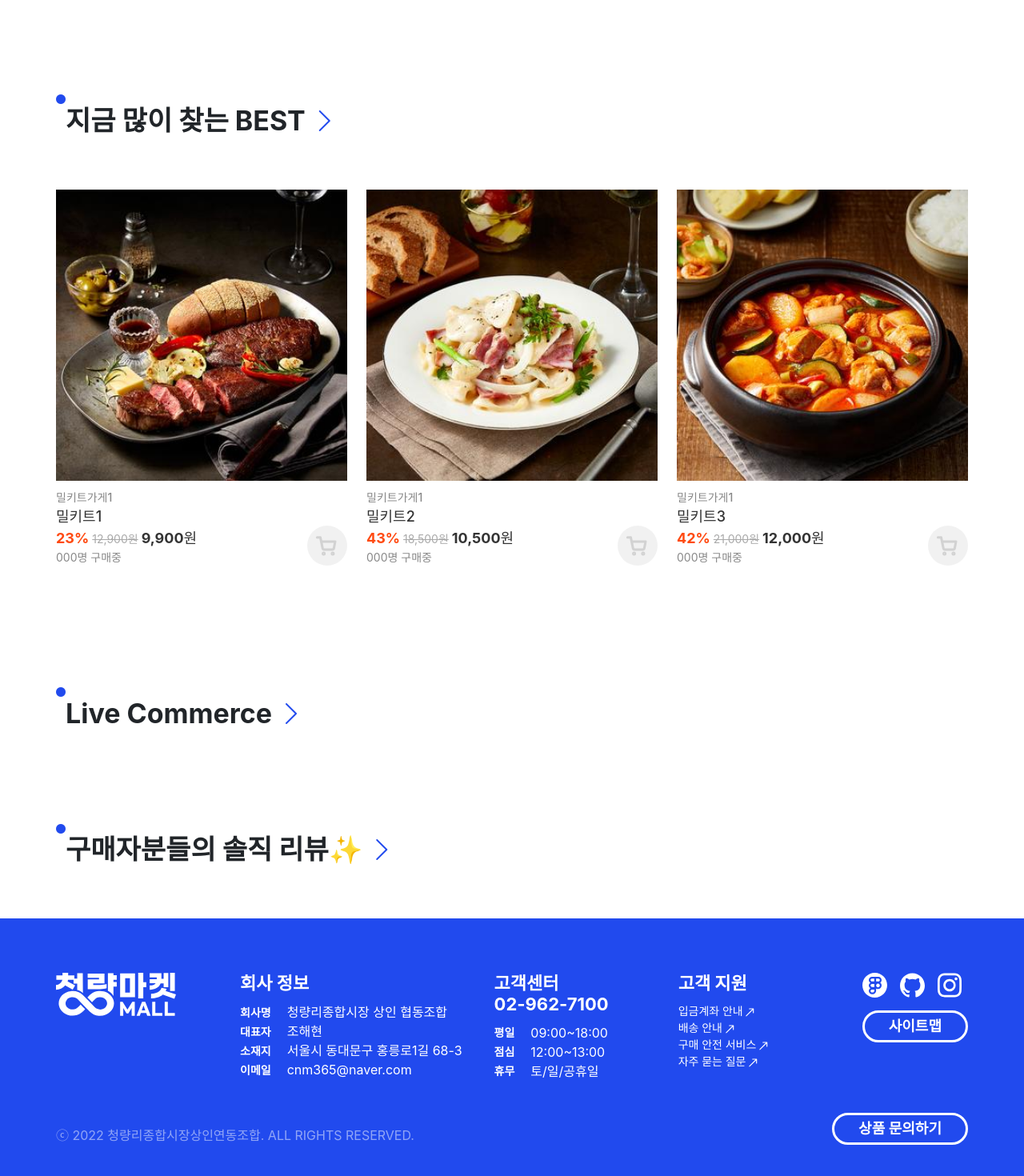
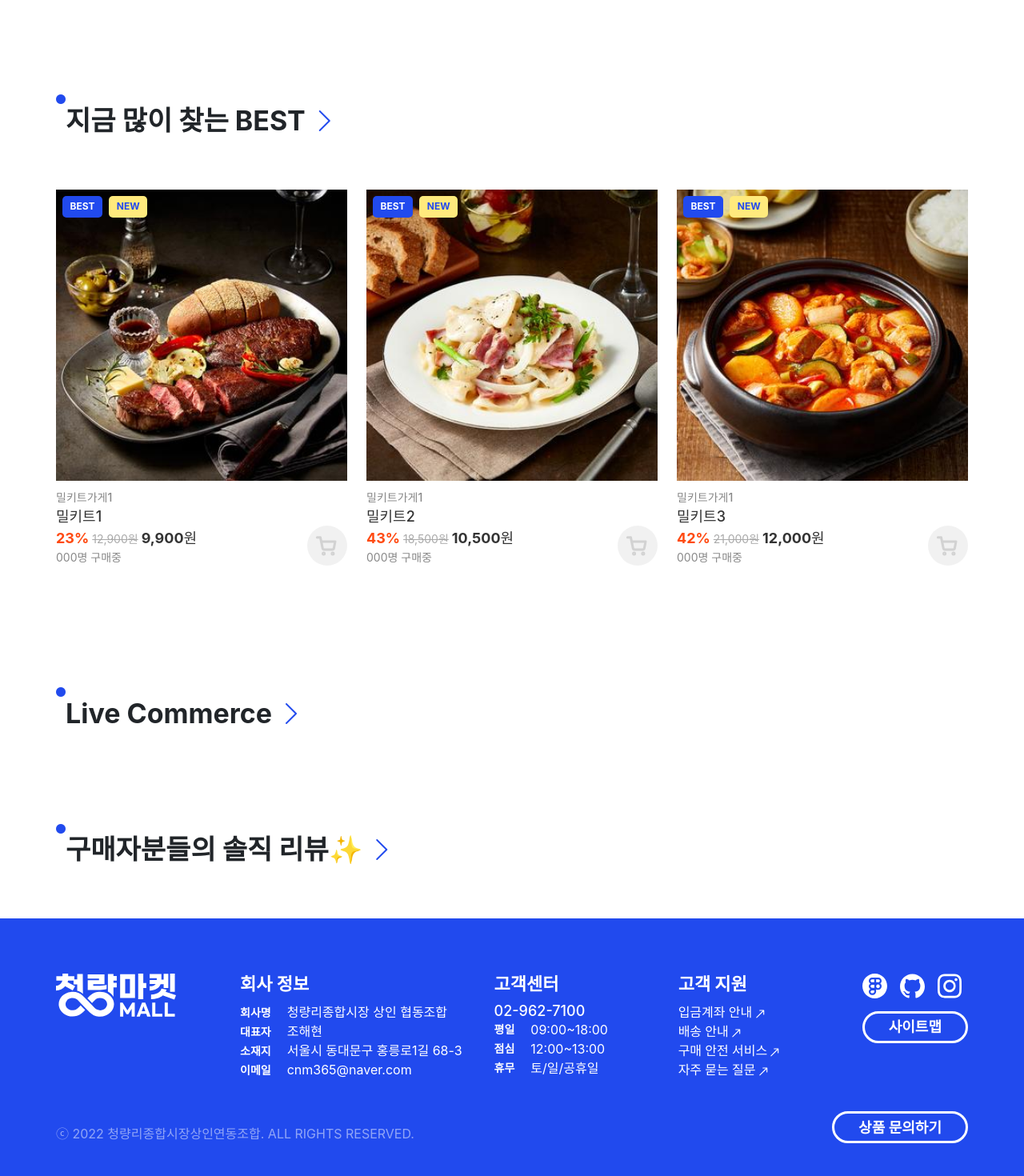
Before and after one commit to zzohae/reacttest3, a React (Create React App) app: page / in a window 1280 px wide. Shown: the part 1267-2737 px from the top of the page at 80% size. Built offline with nearby package versions, Linux system fonts and the light colour scheme.

Commit message:
productTag 추가, 푸터 수정

```diff
--- a/src/Category.js
+++ b/src/Category.js
@@ -11,7 +11,7 @@ export default function Category() {
   useEffect(() => {
     setFilteredProducts(
       cn
-        ? productData.filter((product) => product.category === cn)
+        ? productData.filter((product) => product.category == cn)
         : productData
     );
   }, [cn]);
--- a/src/Detail.js
+++ b/src/Detail.js
@@ -8,7 +8,7 @@ export default function Detail() {
   const formatNum = (num) => {
     return num.toLocaleString();
   };
-  const targetProduct = productData?.find((product) => product.id === id)
+  const targetProduct = productData?.find((product) => product.id == id)
 
   targetProduct.originprice = parseInt(targetProduct.originprice);
   targetProduct.saleprice = parseInt(targetProduct.saleprice);
--- a/src/db/products.json
+++ b/src/db/products.json
@@ -11,7 +11,7 @@
       "img": "mealKit_a001",
       "originprice": 12900,
       "saleprice": 9900,
-      "promobadge": "new",
+      "promobadge": ["best", "new"],
       "madefrom": "국내산",
       "stock": 50,
       "showpick": "T"
@@ -28,7 +28,7 @@
       "img": "mealKit_a002",
       "originprice": 18500,
       "saleprice": 10500,
-      "promobadge": "hot",
+      "promobadge": ["best", "new"],
       "madefrom": "국내산",
       "stock": 50,
       "showpick": "T"
@@ -45,7 +45,7 @@
       "img": "mealKit_a003",
       "originprice": 21000,
       "saleprice": 12000,
-      "promobadge": "new",
+      "promobadge": ["best", "new"],
       "madefrom": "국내산",
       "stock": 50,
       "showpick": "T"
@@ -62,7 +62,7 @@
       "img": "mealKit_b001",
       "originprice": 12900,
       "saleprice": 9900,
-      "promobadge": "",
+      "promobadge": [""],
       "madefrom": "국내산",
       "stock": 50,
       "showpick": "F"
@@ -79,7 +79,7 @@
       "img": "mealKit_b002",
       "originprice": 19200,
       "saleprice": 12500,
-      "promobadge": "",
+      "promobadge": [""],
       "madefrom": "국내산",
       "stock": 50,
       "showpick": "F"
@@ -96,7 +96,7 @@
       "img": "mealKit_c001",
       "originprice": 24800,
       "saleprice": 19900,
-      "promobadge": "",
+      "promobadge": [""],
       "madefrom": "국내산",
       "stock": 50,
       "showpick": "F"
@@ -113,7 +113,7 @@
       "img": "mealKit_d001",
       "originprice": 12900,
       "saleprice": 9900,
-      "promobadge": "",
+      "promobadge": [""],
       "madefrom": "국내산",
       "stock": 50,
       "showpick": "F"
@@ -130,7 +130,7 @@
       "img": "side_e001",
       "originprice": 3000,
       "saleprice": 2600,
-      "promobadge": "",
+      "promobadge": [""],
       "madefrom": "국내산",
       "stock": 50,
       "showpick": "T"
@@ -147,7 +147,7 @@
       "img": "side_e002",
       "originprice": 4000,
       "saleprice": 3000,
-      "promobadge": "new",
+      "promobadge": ["new"],
       "madefrom": "국내산",
       "stock": 50,
       "showpick": "F"
@@ -164,7 +164,7 @@
       "img": "side_f001",
       "originprice": 3000,
       "saleprice": 1500,
-      "promobadge": "",
+      "promobadge": [""],
       "madefrom": "국내산",
       "stock": 50,
       "showpick": "F"
@@ -181,7 +181,7 @@
       "img": "side_f002",
       "originprice": 5000,
       "saleprice": 4500,
-      "promobadge": "",
+      "promobadge": [""],
       "madefrom": "국내산",
       "stock": 50,
       "showpick": "F"
@@ -198,7 +198,7 @@
       "img": "side_f003",
       "originprice": 4000,
       "saleprice": 3000,
-      "promobadge": "",
+      "promobadge": [""],
       "madefrom": "국내산",
       "stock": 50,
       "showpick": "F"
@@ -215,7 +215,7 @@
       "img": "vegetables_g001",
       "originprice": 12000,
       "saleprice": 10800,
-      "promobadge": "",
+      "promobadge": [""],
       "madefrom": "국내산",
       "stock": 50,
       "showpick": "F"
@@ -232,7 +232,7 @@
       "img": "vegetables_h001",
       "originprice": 22000,
       "saleprice": 14000,
-      "promobadge": "",
+      "promobadge": [""],
       "madefrom": "국내산",
       "stock": 50,
       "showpick": "F"
@@ -249,7 +249,7 @@
       "img": "vegetables_i001",
       "originprice": 18000,
       "saleprice": 10000,
-      "promobadge": "",
+      "promobadge": [""],
       "madefrom": "국내산",
       "stock": 50,
       "showpick": "F"
@@ -266,7 +266,7 @@
       "img": "vegetables_i002",
       "originprice": 8000,
       "saleprice": 5800,
-      "promobadge": "",
+      "promobadge": [""],
       "madefrom": "국내산",
       "stock": 50,
       "showpick": "F"
@@ -283,7 +283,7 @@
       "img": "vegetables_i003",
       "originprice": 3000,
       "saleprice": 2000,
-      "promobadge": "",
+      "promobadge": [""],
       "madefrom": "국내산",
       "stock": 50,
       "showpick": "F"
@@ -300,7 +300,7 @@
       "img": "fruits_j001",
       "originprice": 50000,
       "saleprice": 36000,
-      "promobadge": "",
+      "promobadge": [""],
       "madefrom": "국내산",
       "stock": 50,
       "showpick": "F"
@@ -317,7 +317,7 @@
       "img": "fruits_j002",
       "originprice": 30000,
       "saleprice": 28300,
-      "promobadge": "",
+      "promobadge": [""],
       "madefrom": "국내산",
       "stock": 50,
       "showpick": "F"
@@ -334,7 +334,7 @@
       "img": "fruits_j003",
       "originprice": 18000,
       "saleprice": 12600,
-      "promobadge": "",
+      "promobadge": [""],
       "madefrom": "국내산",
       "stock": 50,
       "showpick": "F"
@@ -351,7 +351,7 @@
       "img": "fruits_j004",
       "originprice": 21300,
       "saleprice": 16000,
-      "promobadge": "",
+      "promobadge": [""],
       "madefrom": "국내산",
       "stock": 50,
       "showpick": "F"
@@ -368,7 +368,7 @@
       "img": "fruits_j005",
       "originprice": 18000,
       "saleprice": 15200,
-      "promobadge": "",
+      "promobadge": [""],
       "madefrom": "국내산",
       "stock": 50,
       "showpick": "F"
@@ -385,7 +385,7 @@
       "img": "fruits_j006",
       "originprice": 28000,
       "saleprice": 25300,
-      "promobadge": "",
+      "promobadge": [""],
       "madefrom": "국내산",
       "stock": 50,
       "showpick": "F"
@@ -402,7 +402,7 @@
       "img": "fruits_k001",
       "originprice": 50000,
       "saleprice": 38600,
-      "promobadge": "",
+      "promobadge": [""],
       "madefrom": "국내산",
       "stock": 50,
       "showpick": "F"
@@ -419,7 +419,7 @@
       "img": "fruits_k002",
       "originprice": 30000,
       "saleprice": 25000,
-      "promobadge": "",
+      "promobadge": [""],
       "madefrom": "국내산",
       "stock": 50,
       "showpick": "F"
@@ -436,7 +436,7 @@
       "img": "fruits_k003",
       "originprice": 21600,
       "saleprice": 15600,
-      "promobadge": "",
+      "promobadge": [""],
       "madefrom": "국내산",
       "stock": 50,
       "showpick": "F"
@@ -453,7 +453,7 @@
       "img": "fruits_k004",
       "originprice": 18000,
       "saleprice": 13000,
-      "promobadge": "",
+      "promobadge": [""],
       "madefrom": "국내산",
       "stock": 50,
       "showpick": "F"
@@ -470,7 +470,7 @@
       "img": "fruits_k005",
       "originprice": 12000,
       "saleprice": 9900,
-      "promobadge": "",
+      "promobadge": [""],
       "madefrom": "국내산",
       "stock": 50,
       "showpick": "F"
@@ -487,7 +487,7 @@
       "img": "fruits_k006",
       "originprice": 14000,
       "saleprice": 10600,
-      "promobadge": "",
+      "promobadge": [""],
       "madefrom": "국내산",
       "stock": 50,
       "showpick": "F"
@@ -504,7 +504,7 @@
       "img": "fruits_k007",
       "originprice": 13500,
       "saleprice": 12000,
-      "promobadge": "",
+      "promobadge": [""],
       "madefrom": "국내산",
       "stock": 50,
       "showpick": "F"
@@ -521,7 +521,7 @@
       "img": "fruits_k008",
       "originprice": 15000,
       "saleprice": 9900,
-      "promobadge": "new",
+      "promobadge": ["new"],
       "madefrom": "국내산",
       "stock": 50,
       "showpick": "F"
--- a/src/layout/Best.js
+++ b/src/layout/Best.js
@@ -6,11 +6,12 @@ export default function Best() {
   const bestProducts = products.slice(0, 3);
 
   return (
-    <div className='row d-flex align-items-start'>
+    <div className='row d-flex align-items-start justify-content-center'>
       {bestProducts.map((product, index) => (
         <Product
-        rowclass='col-4'
+        rowclass='col-8 col-md-4 '
           prdId={product.id}
+          promobadge={product.promobadge}
           img={`/assets/img/product/${product.img}.jpg`}
           prodName={product.prodName}
           store={product.store}
--- a/src/layout/Ft.js
+++ b/src/layout/Ft.js
@@ -27,7 +27,8 @@ export default function Ft() {
               </div>
 
               <div className='col-6 col-md-4 col-lg-2 mb-4'>
-                <h3 className='fs-h3'>고객센터<br />02-962-7100</h3>
+                <h3 className='fs-h3'>고객센터</h3>
+                <h4 className="fs-h4">02-962-7100</h4>
                 <dl>
                   {ftData.agent.map((v, i) => (
                     <div className="ftinfo" key={i}>
@@ -42,7 +43,7 @@ export default function Ft() {
                 <h3 className='fs-h3'>고객 지원</h3>
                   <ul>
                     {ftData.support.map((v, i) => (
-                      <li key={i} className='fs-h6'>
+                      <li key={i} className='fs-h5'>
                       <Link to={v.linkto}>{v.label} <Linksvg /></Link>
                       </li>
                     ))}
--- a/src/style.scss
+++ b/src/style.scss
@@ -532,7 +532,7 @@ footer{
 
   div {
     h3 {
-      margin-bottom: 11px;
+      margin-bottom: 10px;
     }
 
     &:nth-child(3) {
--- a/src/ui/Product.js
+++ b/src/ui/Product.js
@@ -1,9 +1,10 @@
 import React from 'react'
 import { Link } from 'react-router-dom';
 import { InCartBtn } from './commonui';
+import { ProductTag } from './commonui';
 import Utilicon from './svg';
 
-export default function Product({rowclass, prdId, img, prodName, store, originprice, saleprice}) {
+export default function Product({rowclass, prdId, img, prodName, store, originprice, saleprice, promobadge }) {
   const formatNum = (num) => {
     return num.toLocaleString();
   };
@@ -17,8 +18,13 @@ saleprice = parseInt(saleprice);
 const discount = parseInt((originprice - saleprice)/originprice*100);
 
   return (
-    <div className={`product ${rowclass}`}>
+    <div className={`product ${rowclass} position-relative`}>
       <Link to={`/products/detail/${prdId}`}>
+      <div className='position-absolute d-flex mt-2'>
+      {promobadge && promobadge.map((badge, index) => (
+        <ProductTag key={index} type={badge} />
+      ))}
+      </div>
       <img className='prodimg' src={img} alt={prodName} />
       </Link>
       <div className='d-flex justify-content-between align-items-end'>
--- a/src/ui/Util.js
+++ b/src/ui/Util.js
@@ -9,7 +9,7 @@ const Button = ({ icon, badgeCount, onClick, isLoggedIn, label }) => (
   <button className="icon" onClick={onClick} style={{ position: 'relative' }}>
     {icon}
     {badgeCount > 0 && (
-      <span className="badge" style={{ position: 'absolute', top: 0, right: 0, backgroundColor: 'red', color: 'white', borderRadius: '50%', padding: '0.2em 0.6em' }}>
+      <span className="badge" style={{ position: 'absolute', top: 0, right: 0, backgroundColor: 'red', color: 'white', borderRadius: '50px', padding: '0.2em 0.6em' }}>
         {badgeCount}
       </span>
     )}
--- a/src/ui/commonui.js
+++ b/src/ui/commonui.js
@@ -50,3 +50,24 @@ export const InCartBtn = styled.button`
   background: rgba(210, 210, 210, 0.30);
   color: ${(props) => props.svgcolor || '#214AEE'};
 `
+
+
+export const TagStyle = styled.div`
+  margin-left: 0.5rem;
+  left: ${(props) => (props.index || 0) * 60}px; /* 태그 간 간격 조정 */
+  padding: 0.3rem 0.6rem;
+  background-color: ${(props) =>
+    props.type === 'hot'
+      ? '#FF4500'
+      : props.type === 'best'
+      ? '#214AEE'
+      : '#FFEA7D'}; // NEW 배경색
+  color: ${(props) => (props.type === 'new' ? '#214AEE' : 'white')};
+  font-size: 0.75rem;
+  font-weight: bold;
+  border-radius: 5px;
+`;
+
+export const ProductTag = ({ type, index }) => {
+  return <TagStyle type={type} index={index}>{type.toUpperCase()}</TagStyle>;
+};
```
